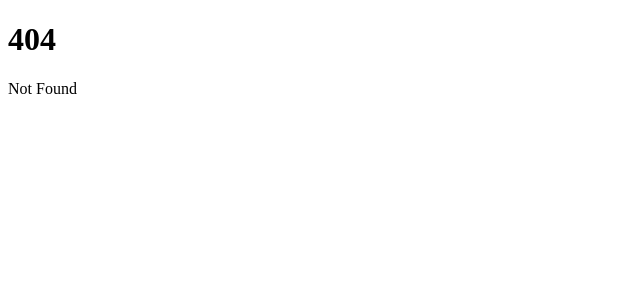
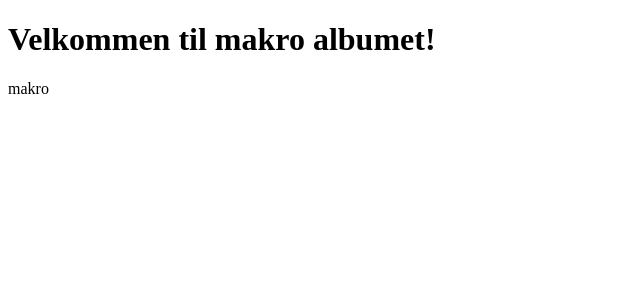
Before and after one commit to joachimhs/svelteAlbumJZ23, a SvelteKit app: page /album/makro in a window 1280 px wide. Before the commit this address had no page. Shown: the top 300 px of the page, without its empty margins (0-640 px from the left). Built offline with nearby package versions, Linux system fonts and the light colour scheme.

Commit message:
Step 6: Album/[albumid] routes and fetching data from parent

```diff
--- /dev/null
+++ b/src/routes/album/[albumid]/+page.js
@@ -0,0 +1,6 @@
+export async function load({parent, params}) {
+    const data = await parent();
+    let album = await data.albums.find((album) => album.caption === params.albumid);
+
+    return { album: album};
+}
--- /dev/null
+++ b/src/routes/album/[albumid]/+page.svelte
@@ -0,0 +1,9 @@
+<script>
+    import {page} from "$app/stores";
+
+    export let data;
+</script>
+
+<h1>Velkommen til {$page.params.albumid} albumet!</h1>
+
+<div>{data.album.caption}</div>
```
Also changed, not shown: src/routes/+layout.js (renamed from src/routes/+page.js), 1 other file (tests, documents, lock files or other folders).
